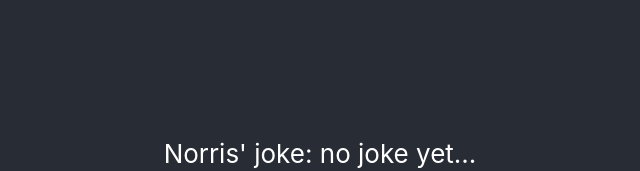
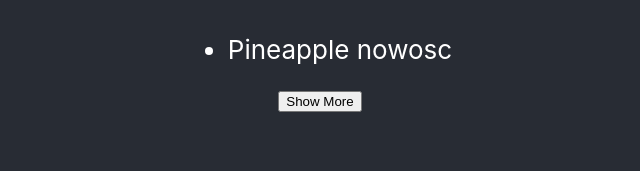
Before and after one commit to mkubera/jsr-24, a React (Create React App) app: page / in a window 1280 px wide. Shown: the top 171 px of the page, without its empty margins (320-960 px from the left). Built offline with nearby package versions, Linux system fonts and the light colour scheme; no server answers.

Commit message:
Fruits added

```diff
--- a/src/App.jsx
+++ b/src/App.jsx
@@ -9,6 +9,7 @@ import DystopianBooks from "./components/DystopianBooks";
 import AddDystopianBook from "./components/AddDystopianBook";
 import Oboes from "./components/Oboes";
 import Joke from "./components/Joke";
+import Fruits from "./components/Fruits";
 
 class App extends React.Component {
   constructor(props) {
@@ -62,6 +63,7 @@ class App extends React.Component {
     return (
       <div className="App">
         <header className="App-header">
+          <Fruits />
           <Joke />
           <Oboes />
           {this.state.isLoading ? <h1>Loading</h1> : <h1>Ready</h1>}
--- /dev/null
+++ b/src/components/Fruits.jsx
@@ -0,0 +1,32 @@
+import { useState } from "react";
+
+const Fruits = () => {
+  const INIT_SHOW_COUNT = 0;
+  const [showCount, setShowCount] = useState(INIT_SHOW_COUNT);
+
+  const fruits = [
+    { id: 1, name: "Pineapple", isNew: true },
+    { id: 2, name: "Orange", isNew: !true },
+    { id: 3, name: "Persimmon", isNew: !true },
+    { id: 4, name: "Persimmon", isNew: !true },
+    { id: 5, name: "Persimmon", isNew: !true },
+  ];
+
+  return (
+    <>
+      <ul>
+        {fruits
+          .filter((f, i) => i <= showCount)
+          .map(({ id, name, isNew }) => (
+            <li key={id}>
+              {name} {isNew ? "nowosc" : ""}
+            </li>
+            // <Fruit {...f} />
+          ))}
+      </ul>
+      <button onClick={(e) => setShowCount(showCount + 1)}>Show More</button>
+    </>
+  );
+};
+
+export default Fruits;
```
